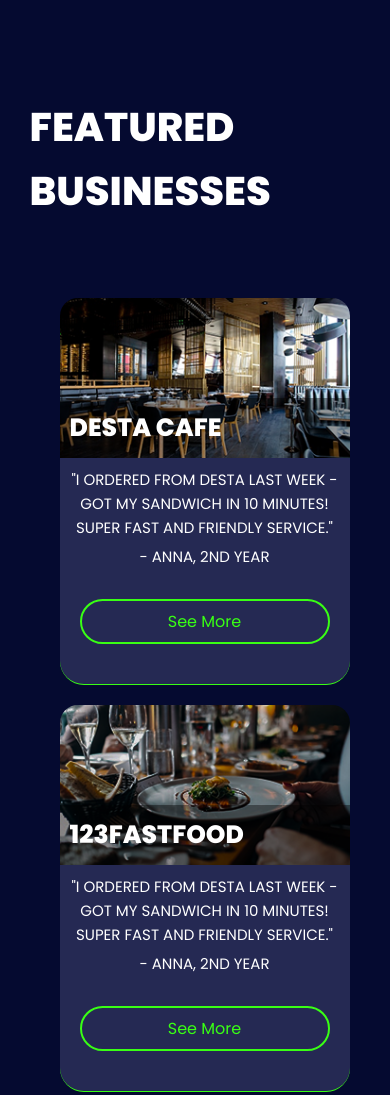
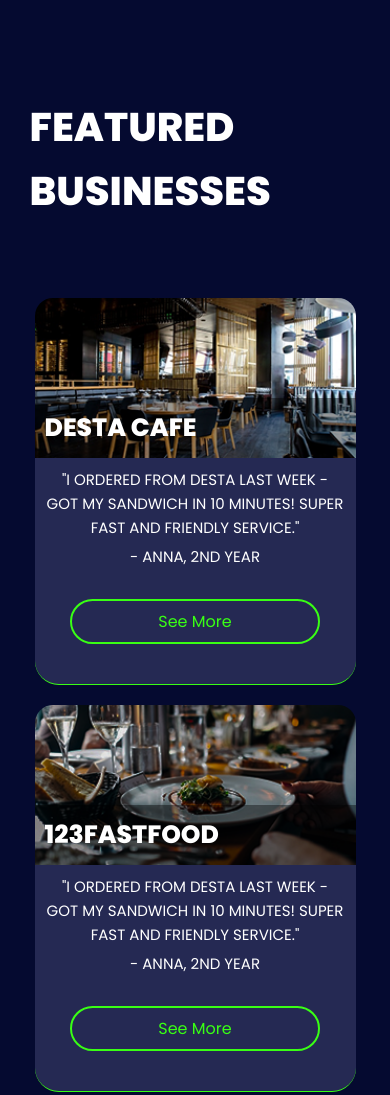
Before and after one commit to Kirubel567/Gebeta-Review, a plain HTML site: page index.html in a window 390 px wide. Shown: the part 1897-2992 px from the top of the page. Drawn offline with Linux system fonts and the light colour scheme.

Commit message:
added card responsiveness for indes.html and delivery.html

```diff
--- a/assets/css/main.css
+++ b/assets/css/main.css
@@ -45,6 +45,10 @@
   .businesses-grid {
     grid-template-columns: 1fr !important;
     grid-auto-rows: auto;
+
+    padding: 0 15px;
+    margin: 0 auto;
+    justify-content: center;
   }
 
   .businesses-grid > :nth-child(5),
```
